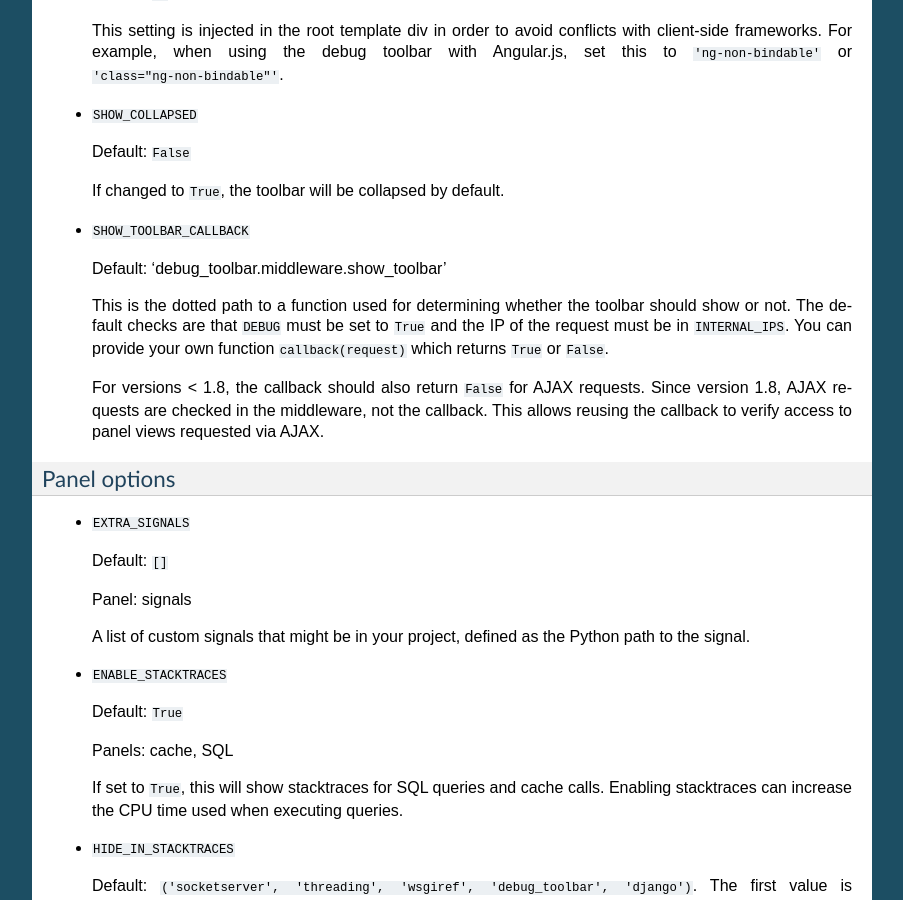
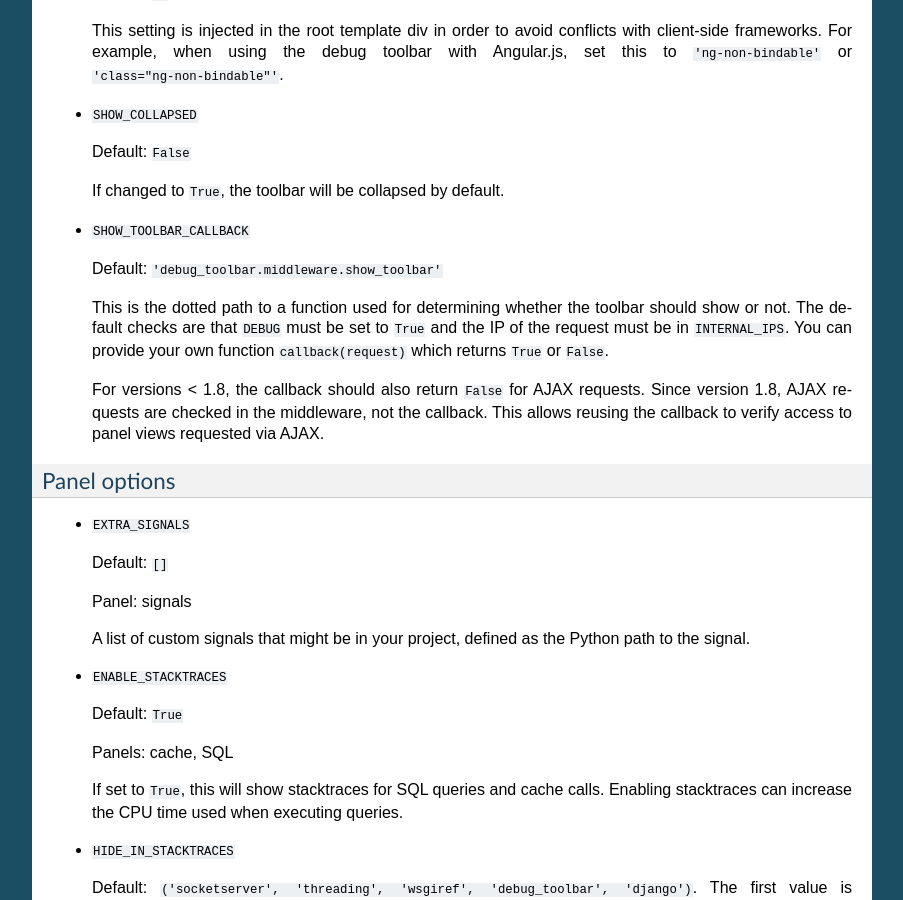
Before and after one commit to jazzband/django-debug-toolbar, a Sphinx documentation site: the page built from docs/configuration.rst, in a window 1280 px wide and 900 px high, scrolled down 1765 px. Shown: the whole window, without its empty margins (198-1101 px from the left). Built offline with Sphinx 7.4.7, drawn with Linux system fonts in a browser that asks for light colours.

```diff
--- a/docs/configuration.rst
+++ b/docs/configuration.rst
@@ -109,7 +109,7 @@ Toolbar options
 
 * ``SHOW_TOOLBAR_CALLBACK``
 
-  Default: 'debug_toolbar.middleware.show_toolbar'
+  Default: ``'debug_toolbar.middleware.show_toolbar'``
 
   This is the dotted path to a function used for determining whether the
   toolbar should show or not. The default checks are that ``DEBUG`` must be set
```
